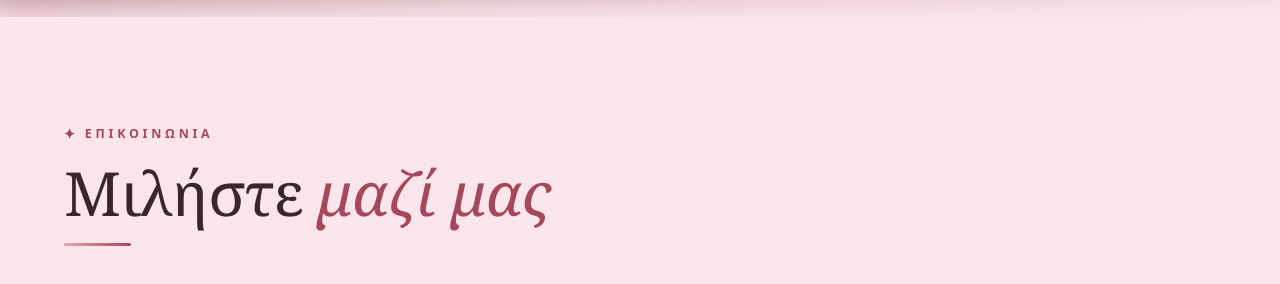
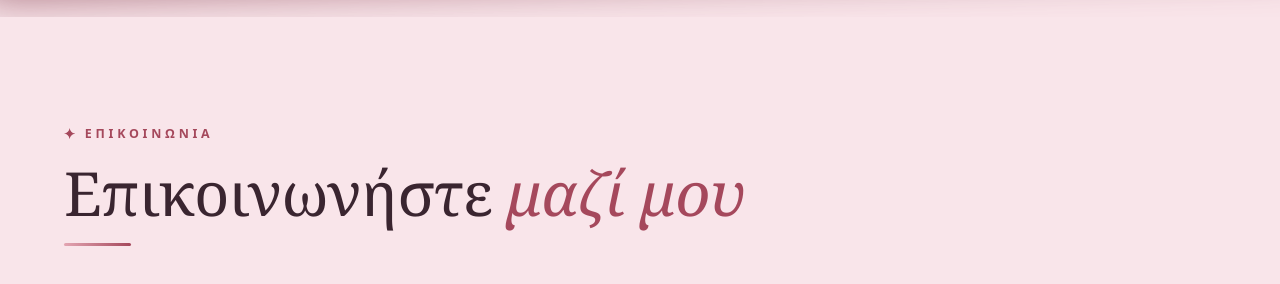
Before and after one commit to MZNProduction/KYZ_Nails, a plain HTML site: page index.html in a window 1280 px wide. Shown: the part 1651-1935 px from the top of the page. Drawn offline with Linux system fonts and the light colour scheme.

Commit message:
Update contact section heading text

```diff
--- a/index.html
+++ b/index.html
@@ -625,7 +625,7 @@ html.replay .hero-in,html.replay .hero .mask>span{transition:none!important}
   <section class="section" id="contact">
     <div class="wrap">
       <p class="kicker reveal"><svg class="star" aria-hidden="true"><use href="#star"/></svg>Επικοινωνία</p>
-      <h2 class="title r-mask"><span class="mask"><span>Μιλήστε <em>μαζί μας</em></span></span></h2>
+      <h2 class="title r-mask"><span class="mask"><span>Επικοινωνήστε <em>μαζί μου</em></span></span></h2>
 
       <div class="links">
         <div class="reveal" style="--i:0">
```
